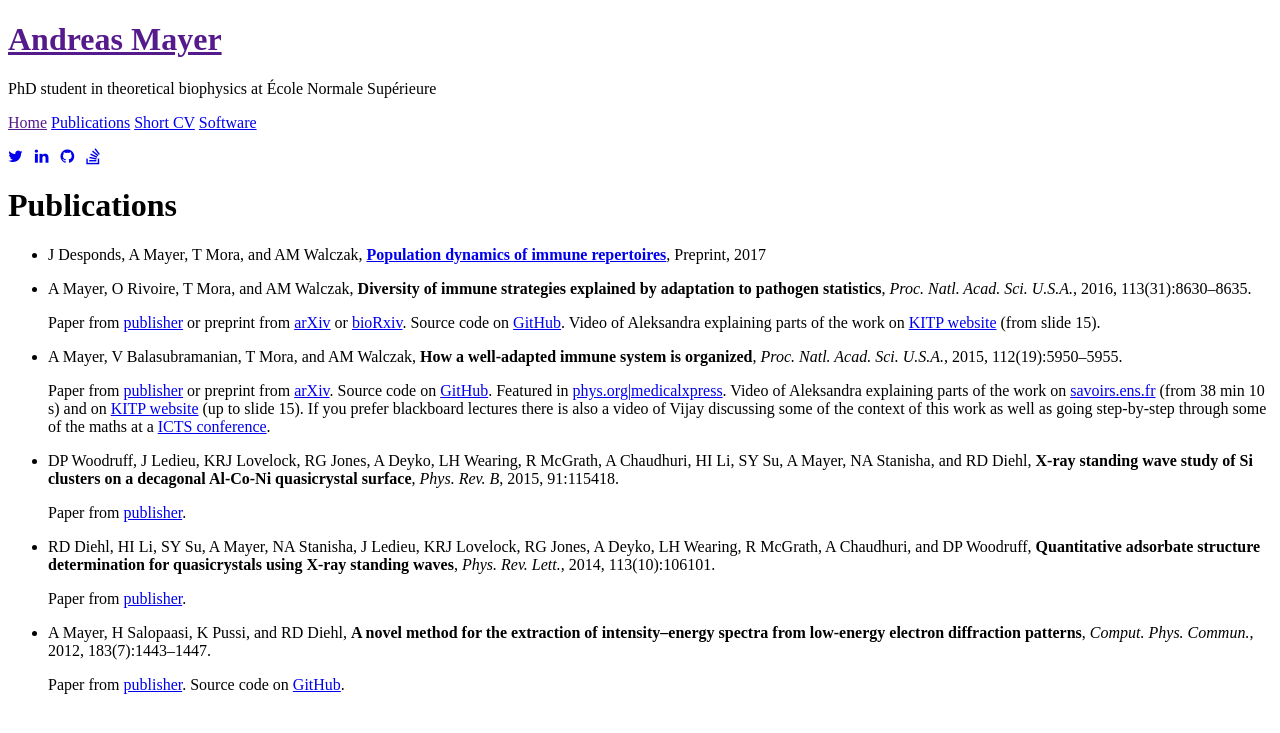
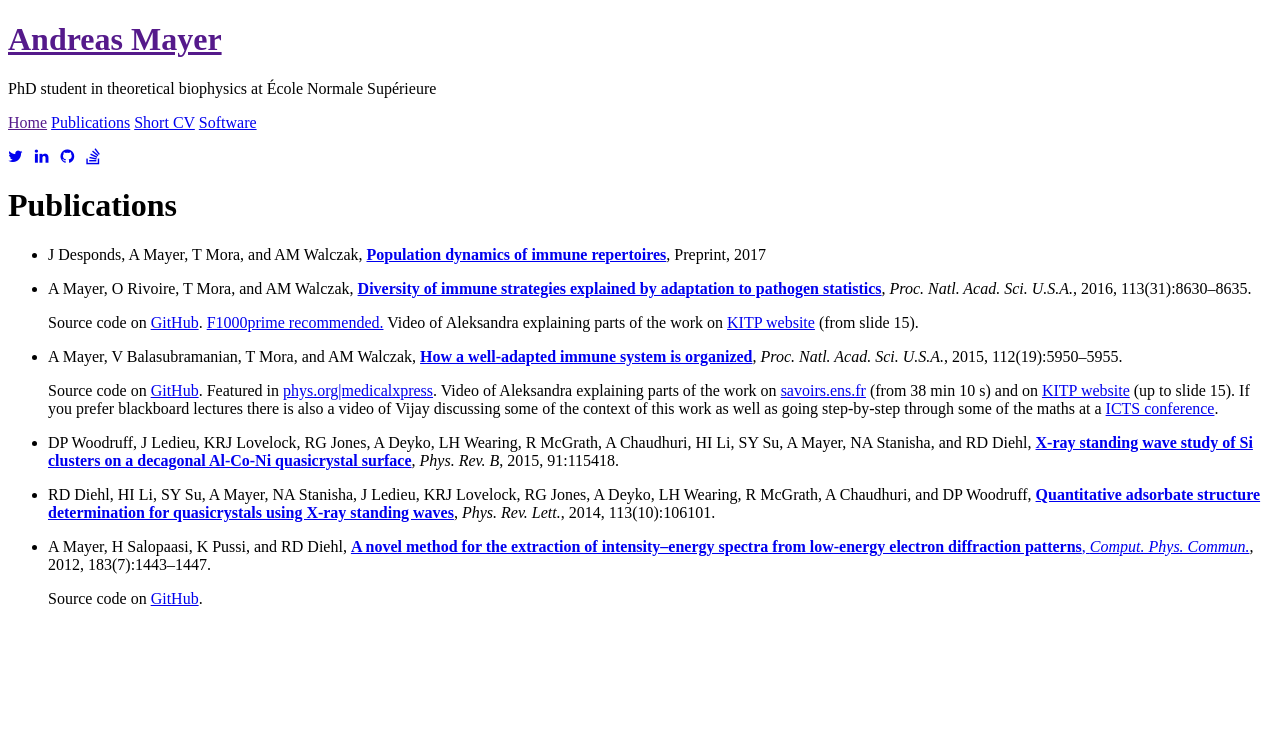
Before and after one commit to andim/andim.github.io, a Jekyll site: the page built from publications.md, in a window 1280 px wide. Shown: the top 733 px of the page. Built offline with Jekyll 4.4.1, drawn with Linux system fonts in a browser that asks for light colours; nearby versions of some CDN libraries.

Commit message:
publication list streamlined

```diff
--- a/publications.md
+++ b/publications.md
@@ -5,27 +5,22 @@ title: Publications
 
 *   J Desponds, A Mayer, T Mora, and AM Walczak, [**Population dynamics of immune repertoires**](https://doi.org/10.1101/112755), Preprint, 2017
 
-*   A Mayer, O Rivoire, T Mora, and AM Walczak, **Diversity of immune strategies explained by adaptation to pathogen statistics**, *Proc. Natl. Acad. Sci. U.S.A.*, 2016, 113(31):8630--8635.
+*   A Mayer, O Rivoire, T Mora, and AM Walczak, [**Diversity of immune strategies explained by adaptation to pathogen statistics**](http://dx.doi.org/10.1073/pnas.1600663113), *Proc. Natl. Acad. Sci. U.S.A.*, 2016, 113(31):8630--8635.
 
-    Paper from [publisher](http://dx.doi.org/10.1073/pnas.1600663113) or preprint from [arXiv](http://arxiv.org/abs/1511.08836) or [bioRxiv](http://biorxiv.org/content/early/2015/11/27/033159).
     Source code on [GitHub](https://github.com/andim/evolimmune).
+    [F1000prime recommended.](https://f1000.com/prime/726559726)
     Video of Aleksandra explaining parts of the work on [KITP website](http://online.kitp.ucsb.edu/online/immuno16/walczak/) (from slide 15).
 
-*   A Mayer, V Balasubramanian, T Mora, and AM Walczak, **How a well-adapted immune system is organized**, *Proc. Natl. Acad. Sci. U.S.A.*, 2015, 112(19):5950--5955.
+*   A Mayer, V Balasubramanian, T Mora, and AM Walczak, [**How a well-adapted immune system is organized**](http://dx.doi.org/10.1073/pnas.1421827112), *Proc. Natl. Acad. Sci. U.S.A.*, 2015, 112(19):5950--5955.
 
-    Paper from [publisher](http://dx.doi.org/10.1073/pnas.1421827112) or preprint from [arXiv](http://arxiv.org/abs/1407.6888).
     Source code on [GitHub](https://github.com/andim/optimmune).
     Featured in [phys.org|medicalxpress](http://medicalxpress.com/news/2015-05-host-thyself-immune-self-organizes-minimize.html).
     Video of Aleksandra explaining parts of the work on [savoirs.ens.fr](http://www.savoirs.ens.fr/expose.php?id=2333) (from 38 min 10 s) and on [KITP website](http://online.kitp.ucsb.edu/online/immuno16/walczak/) (up to slide 15). If you prefer blackboard lectures there is also a video of Vijay discussing some of the context of this work as well as going step-by-step through some of the maths at a [ICTS conference](http://www.youtube.com/watch?v=7xnvNp8SKJY&t=32m0s).
 
-*   DP Woodruff, J Ledieu, KRJ Lovelock, RG Jones, A Deyko, LH Wearing, R McGrath, A Chaudhuri, HI Li, SY Su, A Mayer, NA Stanisha, and RD Diehl, **X-ray standing wave study of Si clusters on a decagonal Al-Co-Ni quasicrystal surface**, *Phys. Rev. B*, 2015, 91:115418.
+*   DP Woodruff, J Ledieu, KRJ Lovelock, RG Jones, A Deyko, LH Wearing, R McGrath, A Chaudhuri, HI Li, SY Su, A Mayer, NA Stanisha, and RD Diehl, [**X-ray standing wave study of Si clusters on a decagonal Al-Co-Ni quasicrystal surface**](http://dx.doi.org/10.1103/PhysRevB.91.115418), *Phys. Rev. B*, 2015, 91:115418.
 
-    Paper from [publisher](http://dx.doi.org/10.1103/PhysRevB.91.115418).
+*   RD Diehl, HI Li, SY Su, A Mayer, NA Stanisha, J Ledieu, KRJ Lovelock, RG Jones, A Deyko, LH Wearing, R McGrath, A Chaudhuri, and DP Woodruff, [**Quantitative adsorbate structure determination for quasicrystals using X-ray standing waves**](http://dx.doi.org/10.1103/PhysRevLett.113.106101), *Phys. Rev. Lett.*, 2014, 113(10):106101.
 
-*   RD Diehl, HI Li, SY Su, A Mayer, NA Stanisha, J Ledieu, KRJ Lovelock, RG Jones, A Deyko, LH Wearing, R McGrath, A Chaudhuri, and DP Woodruff, **Quantitative adsorbate structure determination for quasicrystals using X-ray standing waves**, *Phys. Rev. Lett.*, 2014, 113(10):106101.
+*   A Mayer, H Salopaasi, K Pussi, and RD Diehl, [**A novel method for the extraction of intensity--energy spectra from low-energy electron diffraction patterns**, *Comput. Phys. Commun.*](http://dx.doi.org/10.1016/j.cpc.2012.02.019), 2012, 183(7):1443--1447.
 
-    Paper from [publisher](http://dx.doi.org/10.1103/PhysRevLett.113.106101).
-
-*   A Mayer, H Salopaasi, K Pussi, and RD Diehl, **A novel method for the extraction of intensity--energy spectra from low-energy electron diffraction patterns**, *Comput. Phys. Commun.*, 2012, 183(7):1443--1447.
-
-    Paper from [publisher](http://dx.doi.org/10.1016/j.cpc.2012.02.019). Source code on [GitHub](https://github.com/andim/easyleed).
+    Source code on [GitHub](https://github.com/andim/easyleed).
```
